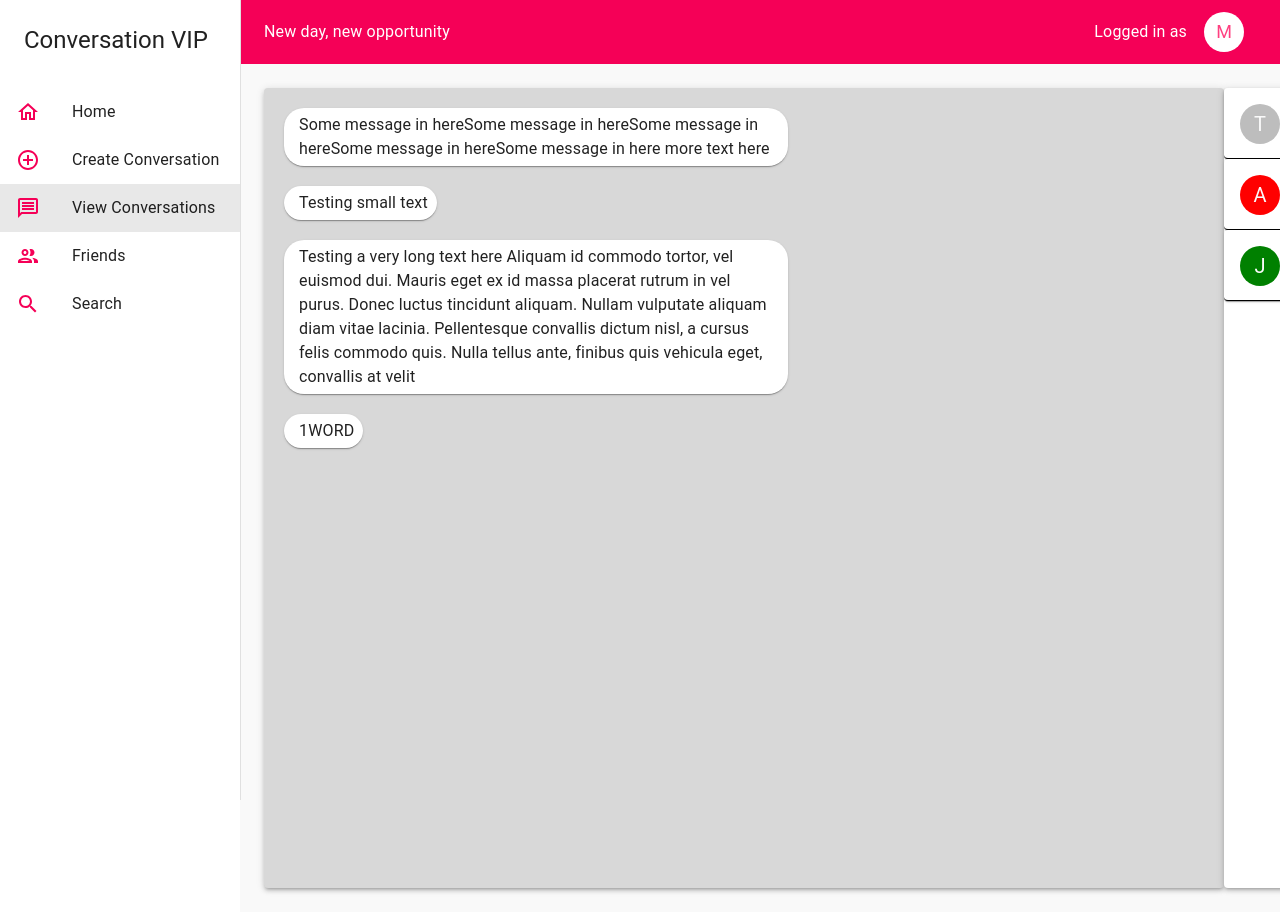
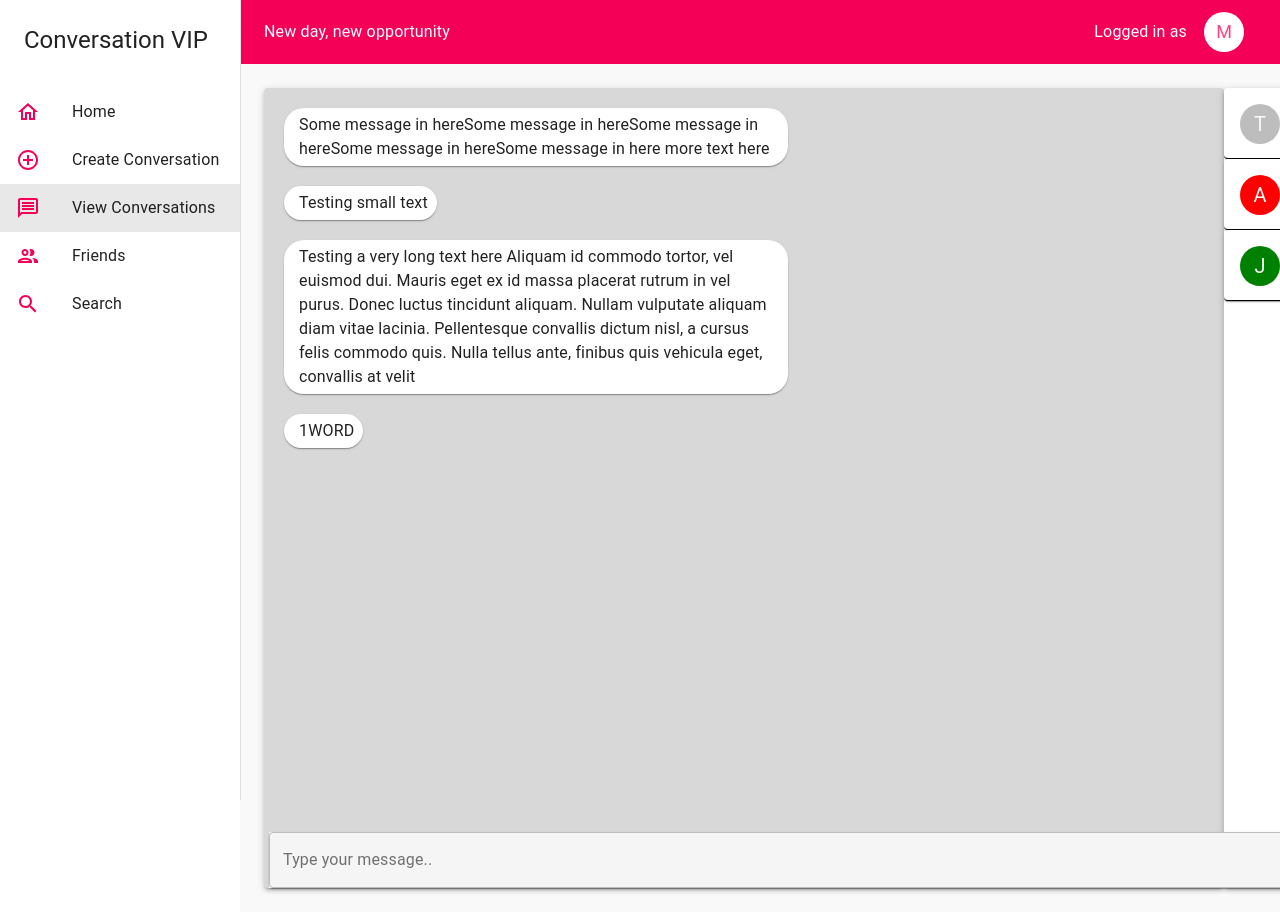
Before and after one commit to v3rti/capp-pfe, a React (Create React App) app: page /conversations in a window 1280 px wide. Shown: the top 912 px of the page. Built offline with nearby package versions, Linux system fonts and the light colour scheme; the HTML template or start-up script is replaced by a standard one.

Commit message:
positioned the input at the bottom of the paper

```diff
--- a/src/Components/MoreConvos/Convo UI/Styles.js
+++ b/src/Components/MoreConvos/Convo UI/Styles.js
@@ -4,7 +4,8 @@ import {makeStyles} from '@material-ui/core';
 const useStyles = makeStyles({
   papersWrapper: {
     display: "flex",
-    justifyContent: "center"
+    justifyContent: "center",
+    position: "relative"
   },
   paperEx: {
     width: 1300,
@@ -47,6 +48,21 @@ const useStyles = makeStyles({
   textParagraph: {
     padding: "5px",
     marginLeft: "10px"
+  },
+  anotherWrapper:{
+    minWidth: "0px",
+    minHeight: "0px",
+    backgroundColor: "red",
+  },
+  usertextField: {
+    position: "absolute",
+    bottom: 0,
+    left: 5,
+    width: 1300,
+  },
+  actualTextField: {
+
+    backgroundColor: "#F5F5F5"
   }
 
 })
--- a/src/Components/MoreConvos/DefaultStyle.js
+++ b/src/Components/MoreConvos/DefaultStyle.js
@@ -4,12 +4,12 @@ const useStyles = makeStyles({
   fullCard : {
     width: '1400px',
     height: '750px',
-    backgroundColor: "grey",
+    backgroundColor: "#D8D8D8",
     margin: "auto",
   },
   cardImage: {
     objectFit: "cover",
-    backgroundColor: "red",
+
     width: "1400px",
     height: "500px"
   },
--- a/src/Components/MoreConvos/UserConvos.js
+++ b/src/Components/MoreConvos/UserConvos.js
@@ -1,5 +1,5 @@
 import React from 'react';
-import {Paper, Typography} from '@material-ui/core';
+import {Paper, TextField, Typography} from '@material-ui/core';
 
 import useStyles from './Convo UI/Styles';
 import LeftSideBar from './Convo UI/LeftSideBar';
@@ -12,6 +12,7 @@ function UserConvo(){
   return(
     <div className={classes.papersWrapper}>
       <Paper className={classes.paperEx} elevation={3}>
+
         <div className={classes.msgWrapper}>
           <Paper className={classes.msgPaper}>
             <Typography variant="body1" className={classes.textParagraph}>Some message in hereSome message in hereSome message in hereSome message in hereSome message in here more text here </Typography>
@@ -31,8 +32,14 @@ function UserConvo(){
         <Paper className={classes.msgPaper}>
             <Typography variant="body1" className={classes.textParagraph}>1WORD</Typography>
         </Paper>
+        <div className={classes.anotherWrapper}></div>
         </div>
+        <Paper className={classes.usertextField}>
 
+          <TextField className={classes.actualTextField} fullWidth label="Type your message.." variant="outlined">
+
+          </TextField>
+        </Paper>
       </Paper>
 
       <Paper className={classes.paperSecond} elevation={3}>
```
